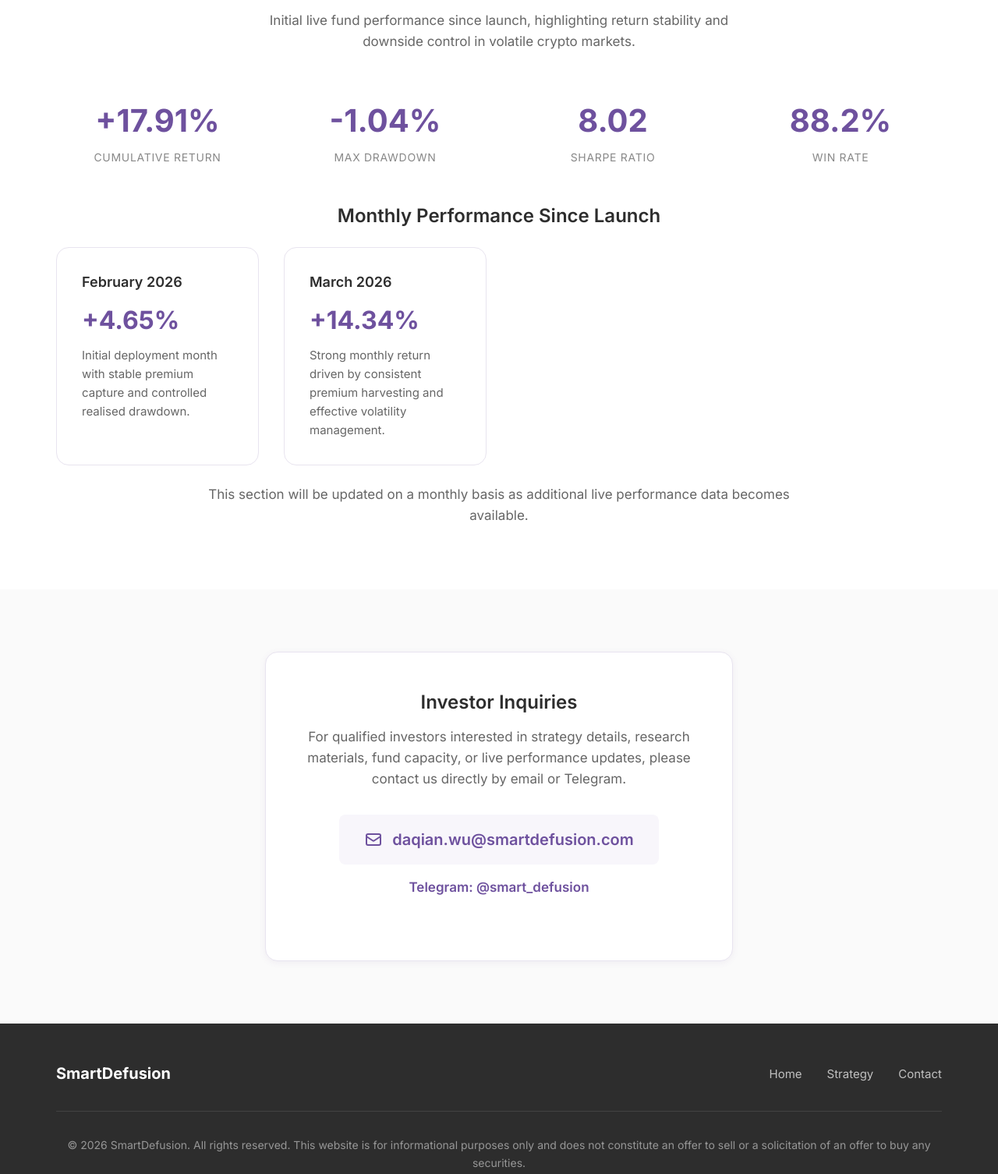
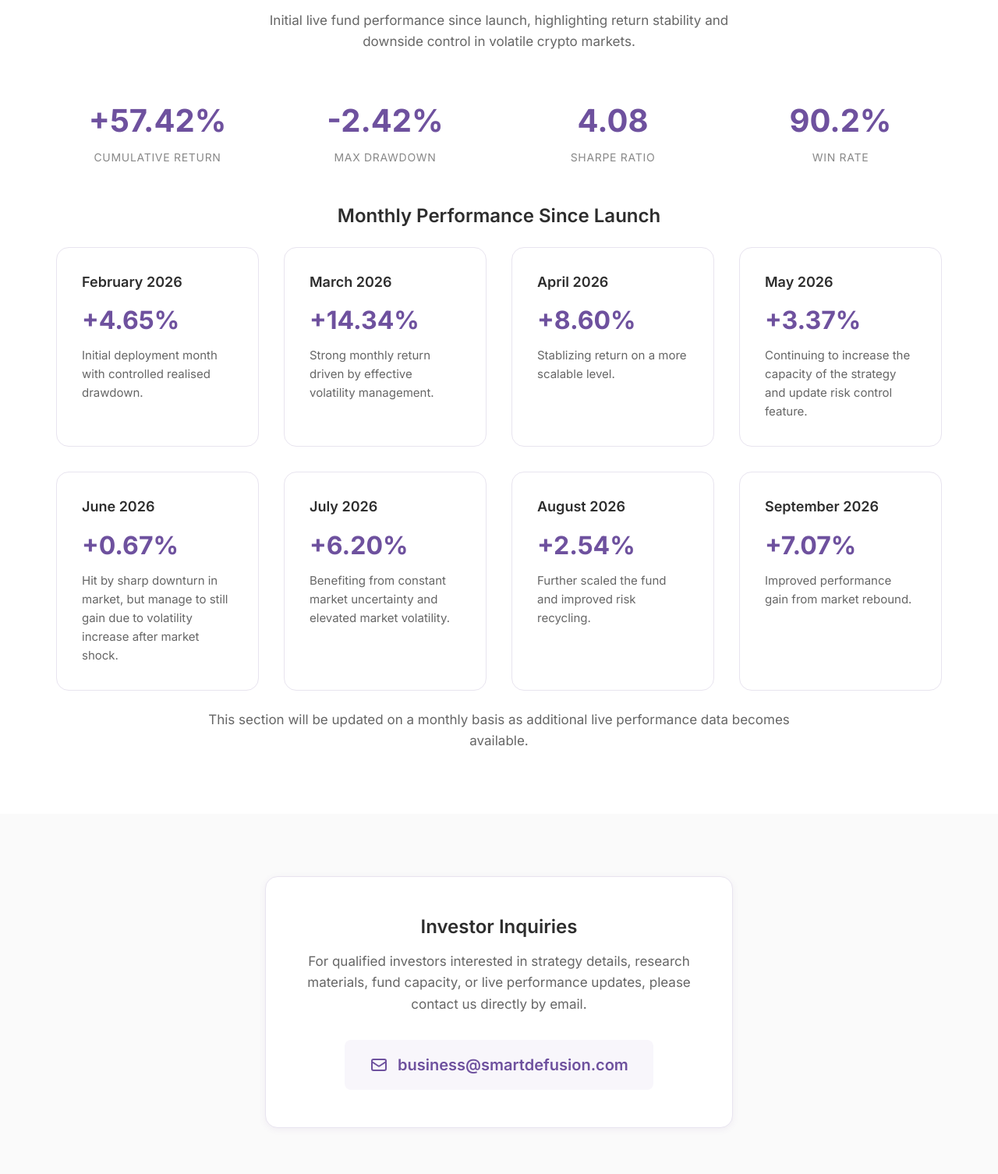
Before and after one commit to w-dq/smartdefusion.github.io, a plain HTML site: page index.html in a window 1280 px wide. Shown: the part 2254-3760 px from the top of the page at 78% size. Drawn offline with Linux system fonts and the light colour scheme.

Commit message:
update monthly performance

```diff
--- a/index.html
+++ b/index.html
@@ -171,19 +171,19 @@
       </div>
       <div class="stats-preview">
         <div class="stat-item">
-          <div class="stat-value">+17.91%</div>
+          <div class="stat-value">+57.42%</div>
           <div class="stat-label">Cumulative Return</div>
         </div>
         <div class="stat-item">
-          <div class="stat-value">-1.04%</div>
+          <div class="stat-value">-2.42%</div>
           <div class="stat-label">Max Drawdown</div>
         </div>
         <div class="stat-item">
-          <div class="stat-value">8.02</div>
+          <div class="stat-value">4.08</div>
           <div class="stat-label">Sharpe Ratio</div>
         </div>
         <div class="stat-item">
-          <div class="stat-value">88.2%</div>
+          <div class="stat-value">90.2%</div>
           <div class="stat-label">Win Rate</div>
         </div>
       </div>
@@ -192,12 +192,42 @@
         <div class="feature-card">
           <h4>February 2026</h4>
           <p style="font-size: 2rem; font-weight: 700; color: #6E519E; margin-bottom: 0.5rem;">+4.65%</p>
-          <p>Initial deployment month with stable premium capture and controlled realised drawdown.</p>
+          <p>Initial deployment month with controlled realised drawdown.</p>
         </div>
         <div class="feature-card">
           <h4>March 2026</h4>
           <p style="font-size: 2rem; font-weight: 700; color: #6E519E; margin-bottom: 0.5rem;">+14.34%</p>
-          <p>Strong monthly return driven by consistent premium harvesting and effective volatility management.</p>
+          <p>Strong monthly return driven by effective volatility management.</p>
+        </div>
+        <div class="feature-card">
+          <h4>April 2026</h4>
+          <p style="font-size: 2rem; font-weight: 700; color: #6E519E; margin-bottom: 0.5rem;">+8.60%</p>
+          <p>Stablizing return on a more scalable level.</p>
+        </div>
+        <div class="feature-card">
+          <h4>May 2026</h4>
+          <p style="font-size: 2rem; font-weight: 700; color: #6E519E; margin-bottom: 0.5rem;">+3.37%</p>
+          <p>Continuing to increase the capacity of the strategy and update risk control feature.</p>
+        </div>
+        <div class="feature-card">
+          <h4>June 2026</h4>
+          <p style="font-size: 2rem; font-weight: 700; color: #6E519E; margin-bottom: 0.5rem;">+0.67%</p>
+          <p>Hit by sharp downturn in market, but manage to still gain due to volatility increase after market shock.</p>
+        </div>
+        <div class="feature-card">
+          <h4>July 2026</h4>
+          <p style="font-size: 2rem; font-weight: 700; color: #6E519E; margin-bottom: 0.5rem;">+6.20%</p>
+          <p>Benefiting from constant market uncertainty and elevated market volatility.</p>
+        </div>
+        <div class="feature-card">
+          <h4>August 2026</h4>
+          <p style="font-size: 2rem; font-weight: 700; color: #6E519E; margin-bottom: 0.5rem;">+2.54%</p>
+          <p>Further scaled the fund and improved risk recycling.</p>
+        </div>
+        <div class="feature-card">
+          <h4>September 2026</h4>
+          <p style="font-size: 2rem; font-weight: 700; color: #6E519E; margin-bottom: 0.5rem;">+7.07%</p>
+          <p>Improved performance gain from market rebound.</p>
         </div>
       </div>
       <p style="margin-top: 1.5rem; text-align: center; color: #666; max-width: 820px; margin-left: auto; margin-right: auto;">
@@ -214,15 +244,14 @@
           <h3>Investor Inquiries</h3>
           <p>
             For qualified investors interested in strategy details, research materials, fund capacity,
-            or live performance updates, please contact us directly by email or Telegram.
+            or live performance updates, please contact us directly by email.
           </p>
-          <a href="mailto:daqian.wu@smartdefusion.com" class="contact-email">
+          <a href="mailto:business@smartdefusion.com" class="contact-email">
             <svg xmlns="http://www.w3.org/2000/svg" fill="none" viewBox="0 0 24 24" stroke="currentColor">
               <path stroke-linecap="round" stroke-linejoin="round" stroke-width="2" d="M3 8l7.89 5.26a2 2 0 002.22 0L21 8M5 19h14a2 2 0 002-2V7a2 2 0 00-2-2H5a2 2 0 00-2 2v10a2 2 0 002 2z" />
             </svg>
-            daqian.wu@smartdefusion.com
+            business@smartdefusion.com
           </a>
-          <p style="margin-top: 1rem; color: #6E519E; font-weight: 600;">Telegram: @smart_defusion</p>
         </div>
       </div>
     </div>
```
